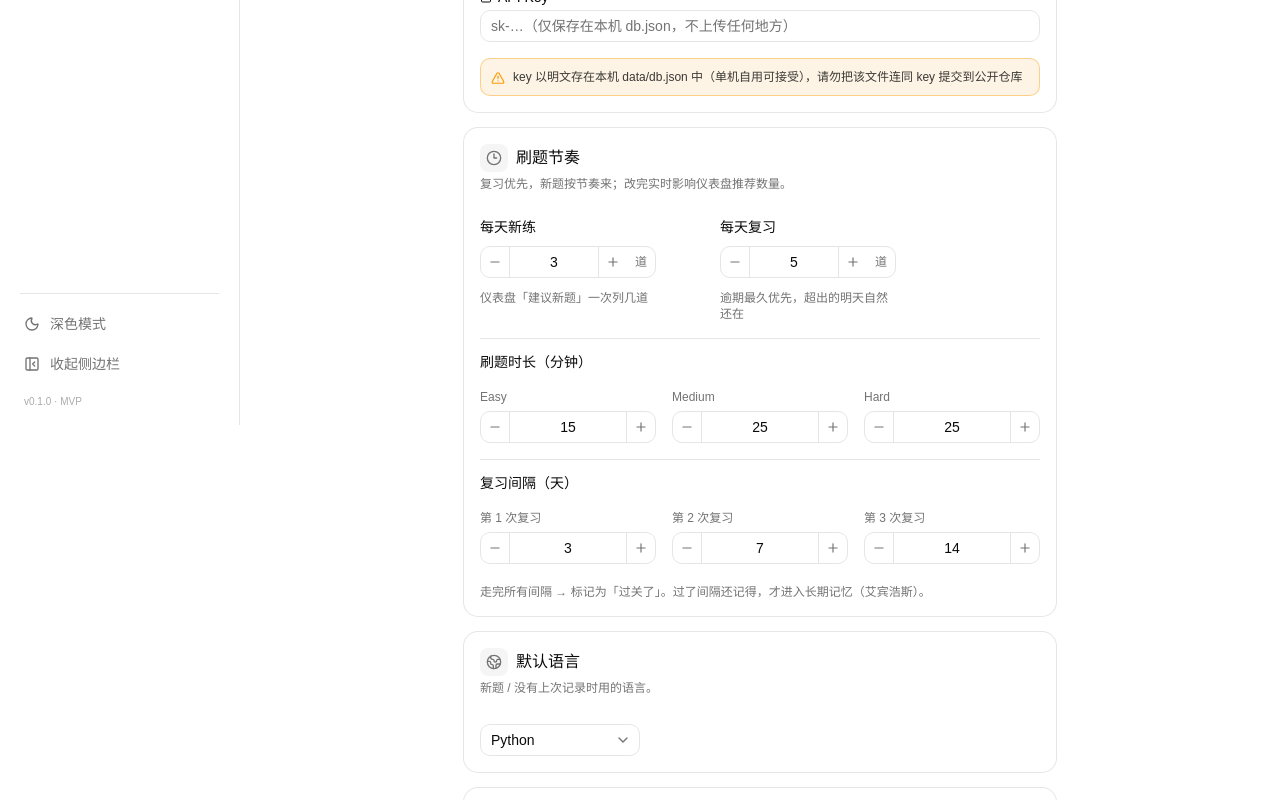
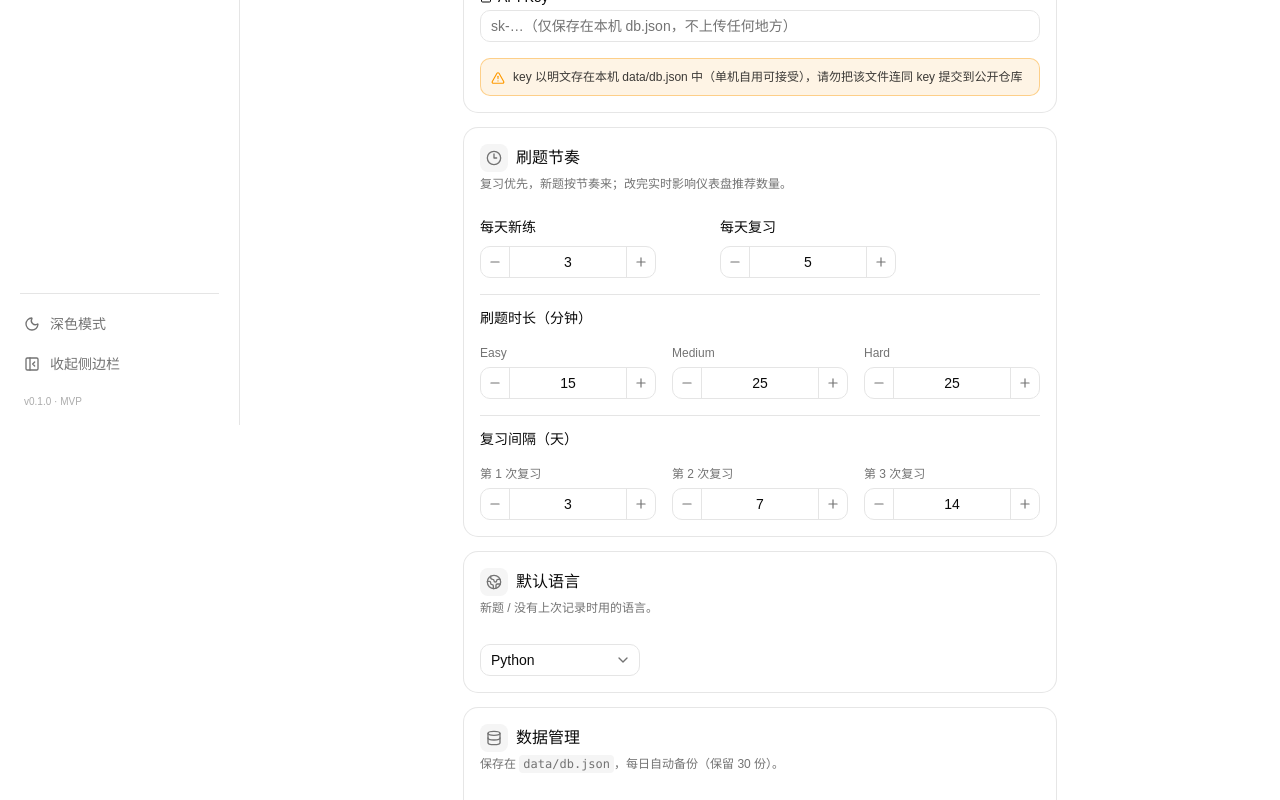
Before and after one commit to pdd1996/moxie-coach, a React (Vite) app: page /settings in a window 1280 px wide. Shown: the part 375-1175 px from the top of the page. Built offline with nearby package versions, Linux system fonts and the light colour scheme; no server answers.

Commit message:
style(Settings): 去掉每天新练/复习的「道」单位及三处冗余说明

```diff
--- a/src/pages/Settings.tsx
+++ b/src/pages/Settings.tsx
@@ -183,9 +183,7 @@ export default function Settings() {
               onChange={(v) => updateSettings({ newPerDay: v })}
               min={1}
               max={20}
-              unit="道"
             />
-            <p className="text-xs text-muted-foreground">仪表盘「建议新题」一次列几道</p>
           </div>
           <div className="space-y-3 flex-1 min-w-0 sm:max-w-44">
             <Label>每天复习</Label>
@@ -195,9 +193,7 @@ export default function Settings() {
               onChange={(v) => updateSettings({ reviewPerDay: v })}
               min={1}
               max={50}
-              unit="道"
             />
-            <p className="text-xs text-muted-foreground">逾期最久优先，超出的明天自然还在</p>
           </div>
         </div>
 
@@ -239,9 +235,6 @@ export default function Settings() {
               </div>
             ))}
           </div>
-          <p className="text-xs text-muted-foreground">
-            走完所有间隔 → 标记为「过关了」。过了间隔还记得，才进入长期记忆（艾宾浩斯）。
-          </p>
         </div>
       </SectionCard>
 
```
